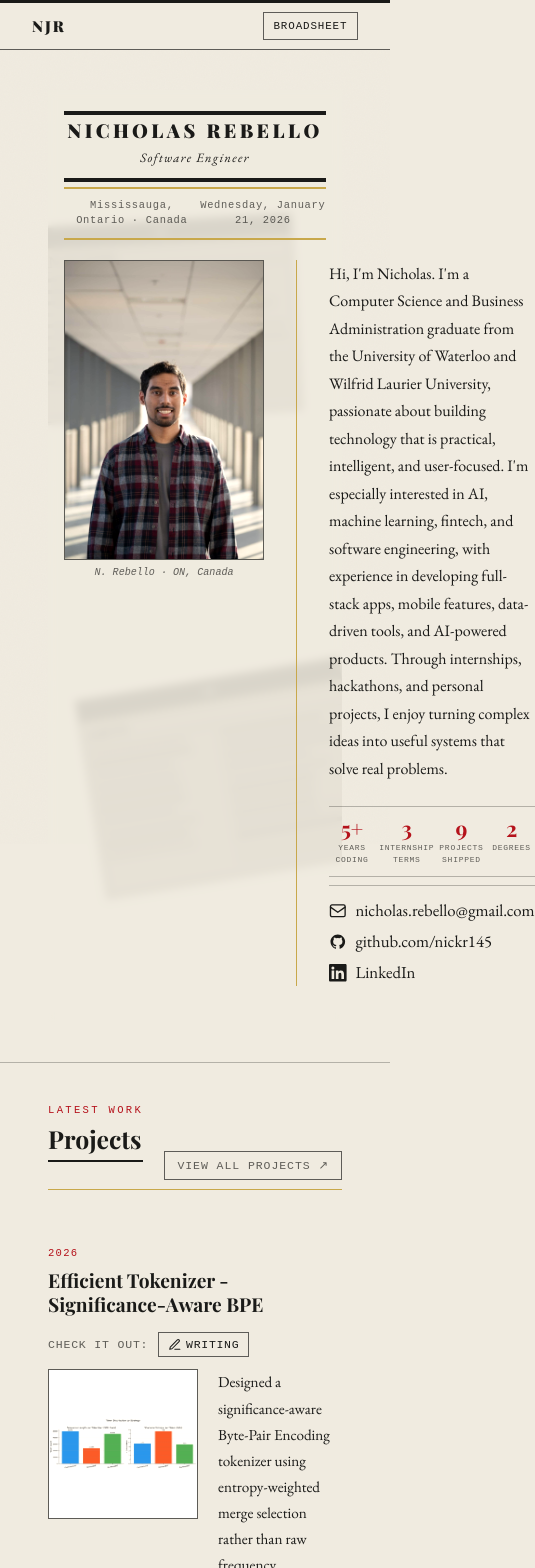
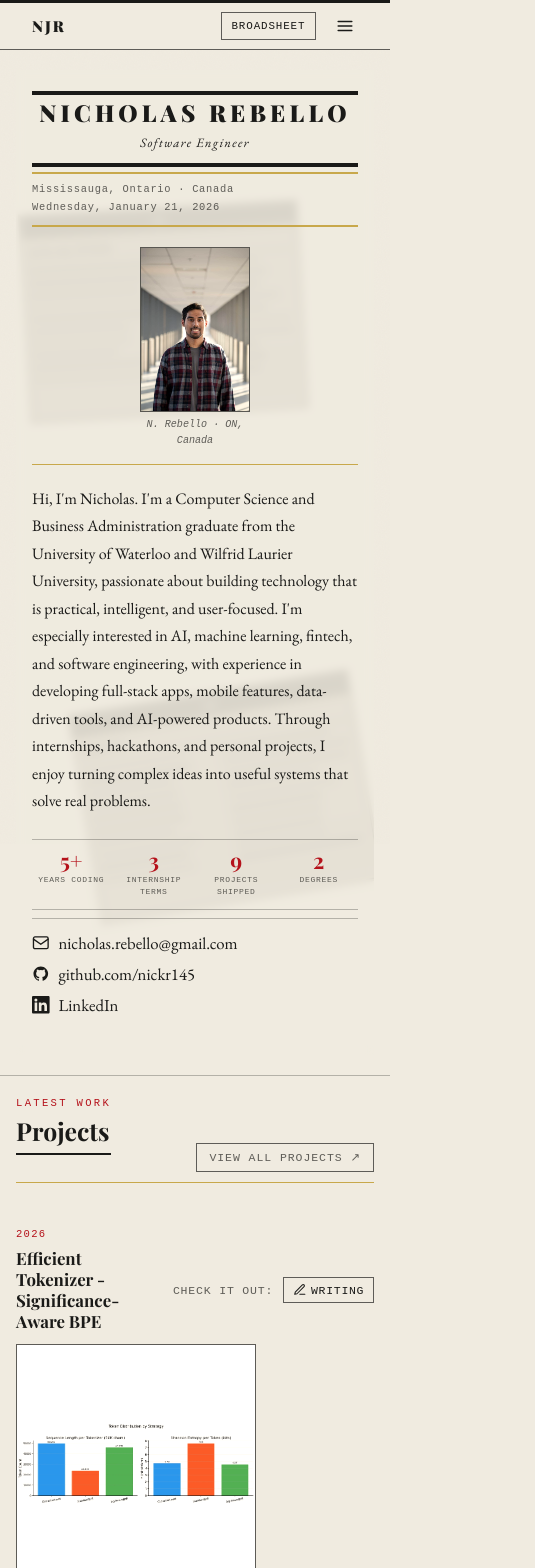
Before and after one commit to nickr145/personal-website, a Preact app: page / in a window 390 px wide. Shown: the top 1568 px of the page, 535 px wide, since content can reach past the window. Built offline with nearby package versions, Linux system fonts and the light colour scheme; a web font is replaced by a local one.

Commit message:
works on mobile

```diff
--- a/src/app.tsx
+++ b/src/app.tsx
@@ -163,6 +163,7 @@ export function App() {
           onViewAllPhotos={() => navigate('photography')}
           onViewAllWritings={() => navigate('writings')}
           onOpenWriting={slug => navigate('writing', slug)}
+          onInkTrigger={() => setInkActive(true)}
         />
       </main>
       {inkSplatter}
--- a/src/components/Footer.tsx
+++ b/src/components/Footer.tsx
@@ -1,9 +1,15 @@
-export function Footer() {
+interface FooterProps {
+  onInkTrigger: () => void;
+}
+
+export function Footer({ onInkTrigger }: FooterProps) {
   return (
     <footer className="classifieds-footer">
       <div className="classifieds-header">
         <span className="classifieds-eyebrow">Notices &amp; Connections</span>
-        <h2 className="classifieds-title">Get In Touch</h2>
+        <h2 className="classifieds-title">
+          Get In <button className="touch-egg" onClick={onInkTrigger}>Touch</button>
+        </h2>
       </div>
 
       <div className="classifieds-grid">
@@ -42,9 +48,8 @@ export function Footer() {
         </div>
       </div>
 
-      <p className="footer-egg-hint" aria-hidden="true">
-        ↑ ↑ ↓ ↓ ← → ← → B A
-      </p>
+      <p className="footer-egg-hint" aria-hidden="true">↑ ↑ ↓ ↓ ← → ← → B A</p>
+      <p className="footer-mobile-hint" aria-hidden="true">on mobile? try tapping "Touch" :3</p>
     </footer>
   );
 }
--- a/src/components/Masthead.tsx
+++ b/src/components/Masthead.tsx
@@ -1,3 +1,4 @@
+import { useState } from 'preact/hooks';
 import { ThemeDropdown } from './ThemeDropdown';
 
 type Page = 'home' | 'projects' | 'photography' | 'writings' | 'writing';
@@ -19,11 +20,14 @@ const NAV_SECTIONS = [
 ];
 
 export function Masthead({ currentPage, onNavigate, onSectionFlip }: MastheadProps) {
+  const [menuOpen, setMenuOpen] = useState(false);
+
   const today = new Date().toLocaleDateString('en-US', {
     month: 'long', day: 'numeric', year: 'numeric',
   });
 
   const handleSectionClick = (id: string) => {
+    setMenuOpen(false);
     if (currentPage !== 'home') {
       onNavigate('home');
       setTimeout(() => onSectionFlip?.(id), 150);
@@ -34,7 +38,7 @@ export function Masthead({ currentPage, onNavigate, onSectionFlip }: MastheadPro
 
   return (
     <header className="newspaper-masthead">
-      <button className="masthead-brand" onClick={() => onNavigate('home')}>
+      <button className="masthead-brand" onClick={() => { onNavigate('home'); setMenuOpen(false); }}>
         NJR
       </button>
 
@@ -49,7 +53,33 @@ export function Masthead({ currentPage, onNavigate, onSectionFlip }: MastheadPro
       <div className="masthead-right">
         <span className="masthead-date">{today}</span>
         <ThemeDropdown />
+        <button
+          className="masthead-hamburger"
+          onClick={() => setMenuOpen(o => !o)}
+          aria-label={menuOpen ? 'Close menu' : 'Open menu'}
+          aria-expanded={menuOpen}
+        >
+          {menuOpen ? (
+            <svg width="18" height="18" viewBox="0 0 24 24" fill="none" stroke="currentColor" strokeWidth="2.2" strokeLinecap="round" xmlns="http://www.w3.org/2000/svg">
+              <path d="M18 6L6 18M6 6l12 12" />
+            </svg>
+          ) : (
+            <svg width="18" height="18" viewBox="0 0 24 24" fill="none" stroke="currentColor" strokeWidth="2.2" strokeLinecap="round" xmlns="http://www.w3.org/2000/svg">
+              <path d="M3 6h18M3 12h18M3 18h18" />
+            </svg>
+          )}
+        </button>
       </div>
+
+      {menuOpen && (
+        <nav className="mobile-nav-drawer" aria-label="Mobile navigation">
+          {NAV_SECTIONS.map(({ id, label }) => (
+            <button key={id} className="mobile-nav-item" onClick={() => handleSectionClick(id)}>
+              {label}
+            </button>
+          ))}
+        </nav>
+      )}
     </header>
   );
 }
--- a/src/components/NewspaperPage.tsx
+++ b/src/components/NewspaperPage.tsx
@@ -84,9 +84,10 @@ interface NewspaperPageProps {
   onViewAllPhotos: () => void;
   onViewAllWritings: () => void;
   onOpenWriting: (slug: string) => void;
+  onInkTrigger: () => void;
 }
 
-export function NewspaperPage({ onViewAllProjects, onViewAllPhotos, onViewAllWritings, onOpenWriting }: NewspaperPageProps) {
+export function NewspaperPage({ onViewAllProjects, onViewAllPhotos, onViewAllWritings, onOpenWriting, onInkTrigger }: NewspaperPageProps) {
   // Scroll-triggered fade-in for all content sections
   useEffect(() => {
     const sections = Array.from(
@@ -196,7 +197,7 @@ export function NewspaperPage({ onViewAllProjects, onViewAllPhotos, onViewAllWri
         <SketchbookSection />
       </section>
 
-      <Footer />
+      <Footer onInkTrigger={onInkTrigger} />
     </div>
   );
 }
--- a/src/style.css
+++ b/src/style.css
@@ -1964,6 +1964,27 @@ html.theme-transitioning {
   user-select: none;
 }
 
+.touch-egg {
+  background: none;
+  border: none;
+  font: inherit;
+  color: inherit;
+  cursor: pointer;
+  padding: 0;
+}
+
+.footer-mobile-hint {
+  display: none;
+  font-family: 'Courier New', monospace;
+  font-size: 0.72rem;
+  letter-spacing: 0.1em;
+  color: var(--ink-fade, rgba(26,26,24,0.5));
+  opacity: 0.6;
+  text-align: center;
+  margin-top: 0.4rem;
+  user-select: none;
+}
+
 /* ═══════════════════════════════════════════════
    LOADING SCREEN
 ═══════════════════════════════════════════════ */
@@ -2563,6 +2584,173 @@ html.theme-transitioning {
 }
 
 /* ═══════════════════════════════════════════════
+   MOBILE NAV — hamburger + drawer
+═══════════════════════════════════════════════ */
+
+.masthead-hamburger {
+  display: none;
+  align-items: center;
+  justify-content: center;
+  background: none;
+  border: none;
+  color: var(--ink, #1a1a18);
+  cursor: pointer;
+  padding: 0.25rem;
+  line-height: 0;
+}
+
+.mobile-nav-drawer {
+  position: absolute;
+  top: 50px;
+  left: 0;
+  right: 0;
+  background: var(--paper, #f0ebe0);
+  border-bottom: 2px solid var(--ink, #1a1a18);
+  box-shadow: 0 4px 16px rgba(0,0,0,0.10);
+  z-index: 99;
+  padding: 0.4rem 0;
+}
+
+.mobile-nav-item {
+  display: block;
+  width: 100%;
+  font-family: 'EB Garamond', Georgia, serif;
+  font-size: 1.1rem;
+  color: var(--ink, #1a1a18);
+  background: none;
+  border: none;
+  border-bottom: 1px solid var(--ink-faint, rgba(26,26,24,0.12));
+  cursor: pointer;
+  text-align: left;
+  padding: 0.85rem 1.5rem;
+  letter-spacing: 0.02em;
+  transition: background 140ms;
+}
+
+.mobile-nav-item:last-child { border-bottom: none; }
+
+.mobile-nav-item:hover,
+.mobile-nav-item:active {
+  background: var(--ink-faint, rgba(26,26,24,0.07));
+}
+
+/* ═══════════════════════════════════════════════
+   COMPREHENSIVE MOBILE LAYOUT
+═══════════════════════════════════════════════ */
+
+@media (max-width: 700px) {
+  /* Show hamburger */
+  .masthead-hamburger { display: flex; }
+
+  /* Section padding */
+  .np-section { padding: 1.75rem 1.25rem; }
+
+  .np-section-header {
+    flex-wrap: wrap;
+    gap: 0.75rem;
+    margin-bottom: 1.25rem;
+  }
+
+  /* Front page story — stack photo above text */
+  .front-story {
+    flex-direction: column;
+    gap: 1rem;
+  }
+
+  .front-story-photo {
+    width: 110px;
+    align-self: center;
+  }
+
+  .front-story-text {
+    border-left: none;
+    border-top: 1px solid var(--gold, #c8a84b);
+    padding-left: 0;
+    padding-top: 1.25rem;
+  }
+
+  .front-dateline {
+    flex-wrap: wrap;
+    gap: 0.15rem;
+  }
+
+  /* Project articles — stack image above text */
+  .project-body-wrap {
+    flex-direction: column;
+    gap: 1rem;
+  }
+
+  .project-photo {
+    width: 100%;
+    max-width: 240px;
+  }
+
+  /* Skills — stack category label above chips */
+  .skills-row {
+    flex-direction: column;
+    gap: 0.4rem;
+    padding: 0.85rem 0;
+  }
+
+  .skills-category {
+    min-width: unset;
+    padding-top: 0;
+  }
+
+  /* Education — single column */
+  .education-article {
+    grid-template-columns: 1fr;
+    gap: 0.3rem 0;
+    padding: 1.25rem 0;
+  }
+
+  .education-period { padding-top: 0; }
+
+  /* Projects collection table — horizontal scroll */
+  .projects-collection-container { padding: 1rem; }
+  .projects-table { display: block; overflow-x: auto; }
+
+  /* Gallery captions — always visible (no hover on touch) */
+  .gallery-caption,
+  .gallery-item:hover .gallery-caption {
+    transform: translateY(0);
+  }
+
+  .gallery-masonry-caption,
+  .gallery-masonry-item:hover .gallery-masonry-caption {
+    transform: translateY(0);
+  }
+
+  /* Footer padding already in earlier block; reduce classifieds */
+  .classifieds-footer { padding: 1.5rem 1.25rem 2.5rem; }
+
+  /* Mobile footer hints */
+  .footer-mobile-hint { display: block; }
+  .touch-egg { border-bottom: 1px dashed var(--ink-fade, rgba(26,26,24,0.4)); }
+
+  /* WritingsCollection header */
+  .writings-collection-header {
+    padding: 1.25rem 1.25rem 1rem;
+    flex-direction: column;
+    align-items: flex-start;
+    gap: 0.75rem;
+  }
+
+  /* Writing post */
+  .writing-post-layout {
+    padding: 1.25rem 1.25rem 3rem;
+  }
+}
+
+/* Extra-small screens (iPhone SE, etc.) */
+@media (max-width: 400px) {
+  .np-section { padding: 1.25rem 1rem; }
+  .front-masthead-title { font-size: clamp(1rem, 6vw, 1.6rem); }
+  .front-headline { font-size: clamp(1.5rem, 7vw, 2rem); }
+  .project-headline { font-size: 1.05rem; }
+}
+
+/* ═══════════════════════════════════════════════
    PRINT STYLES
 ═══════════════════════════════════════════════ */
 
```
